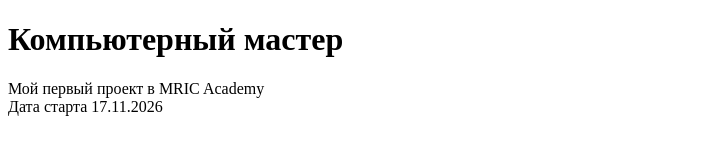
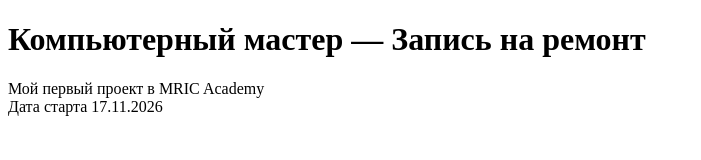
Before and after one commit to ArtemMurashko/computer-master, a plain HTML site: page index.html in a window 1280 px wide. Shown: the whole page, without its empty margins (0-701 px from the left). Drawn offline with Linux system fonts and the light colour scheme.

Commit message:
старт

```diff
--- a/index.html
+++ b/index.html
@@ -6,7 +6,7 @@
     <title>Computer master</title>
 </head>
 <body>
-    <h1>Компьютерный мастер</h1>
+    <h1>Компьютерный мастер — Запись на ремонт</h1>
     <p>Мой первый проект в MRIC Academy <br/>
     Дата старта 17.11.2026</p>
 </body>
```
